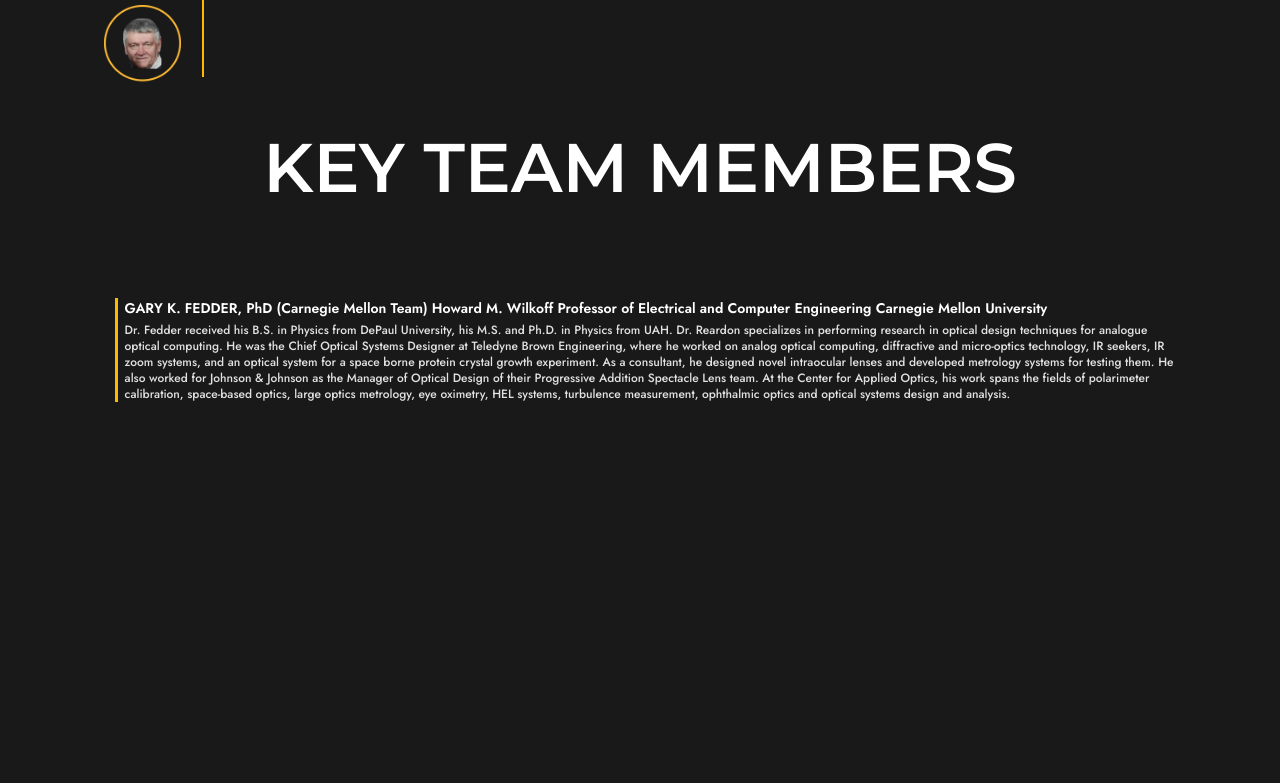
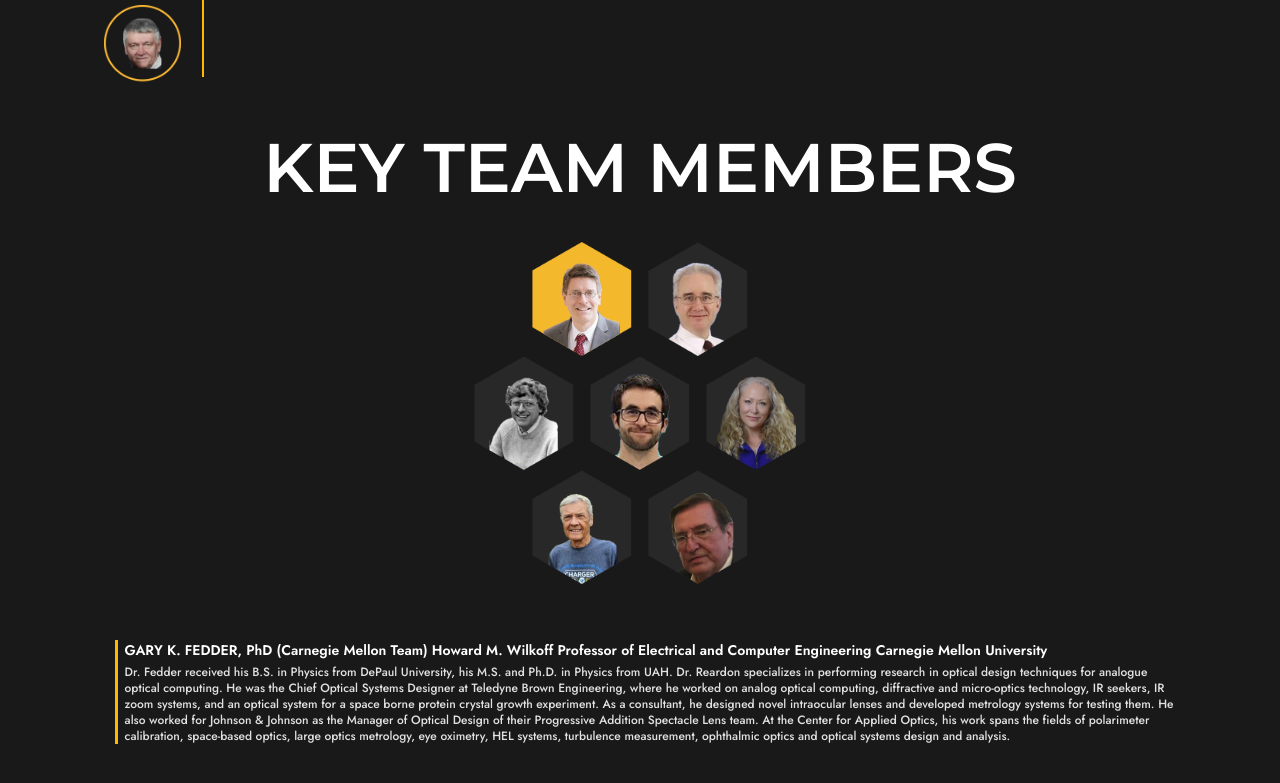
Before and after one commit to MuyazRJ/HebraTech, a Next.js app: page /about in a window 1280 px wide. Shown: the part 942-1725 px from the top of the page. Built offline with nearby package versions, Linux system fonts and the light colour scheme.

Commit message:
team members

```diff
--- a/components/Hexagon.tsx
+++ b/components/Hexagon.tsx
@@ -1,12 +1,13 @@
 import Image from "next/image";
 
-const Hexagon = ({ imgPath, alt, size, click, currentMember, memberNumber }: { imgPath: string, alt: string, size: string, click:any, currentMember: number, memberNumber: number}) => {
+const Hexagon = ({ imgPath, alt, size="100", click, currentMember, memberNumber }: { imgPath: string, alt: string, size: string, click:any, currentMember: number, memberNumber: number}) => {
     return (
-        <div className={`w-[${size}px] h-[${size}px] relative group overflow-hidden`} onClick={click}>
+        <div className={`relative group overflow-hidden`} onClick={click}>
             <Image
                 src="/hexagon.png"
                 alt={alt}
-                fill={true}
+                height={Number(size)}
+                width={Number(size)}
                 className='object-contain duration-300 opacity-100 group-hover:opacity-0'
             />
 
```
